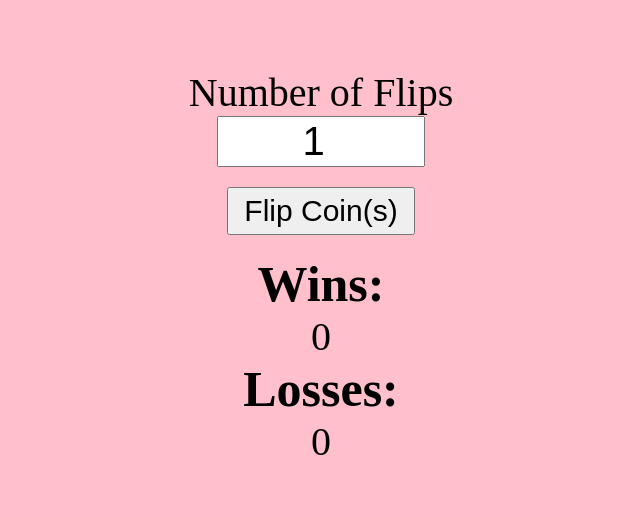
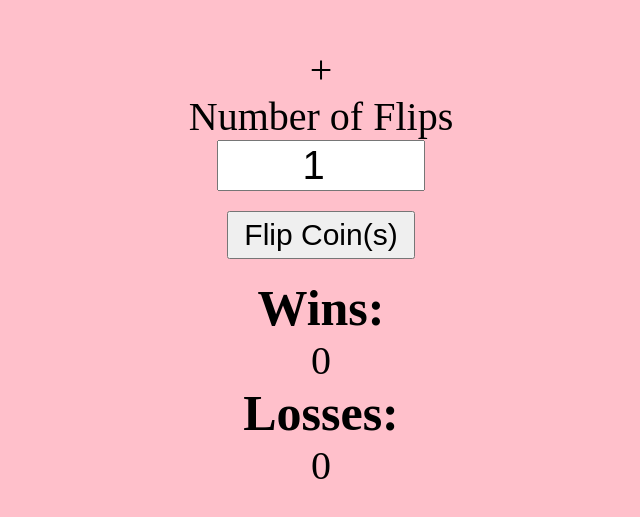
Before and after one commit to htcrazy/flip, a plain HTML site: page index.html in a window 1280 px wide. Shown: the part 133-650 px from the top of the page, without its empty margins (319-959 px from the left). Drawn offline with Linux system fonts and the light colour scheme.

Commit message:
Update index.html

```diff
--- a/index.html
+++ b/index.html
@@ -9,6 +9,7 @@
 </head>
 <body>
     <div id="container">
+        <div class="smolHeader" id="visualCue">+</div>
         <div class="smolHeader">Number of Flips</div>
         <input id="times" value="1" type="number">
         <button id="flippeth">Flip Coin(s)</button>
```
